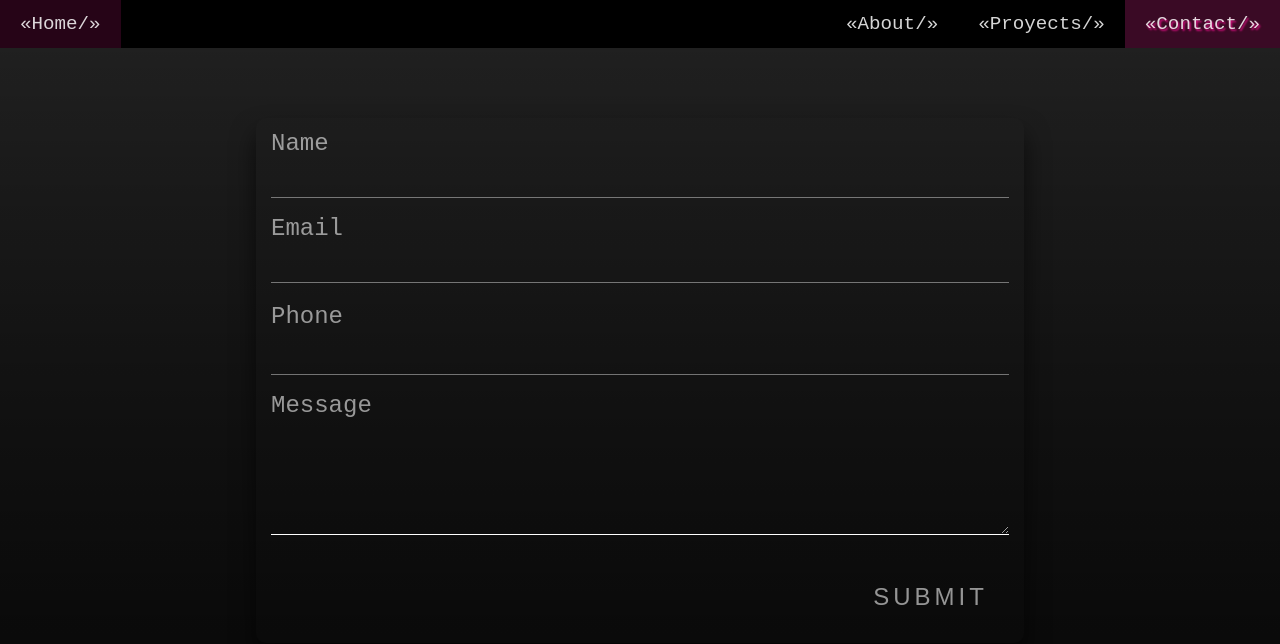
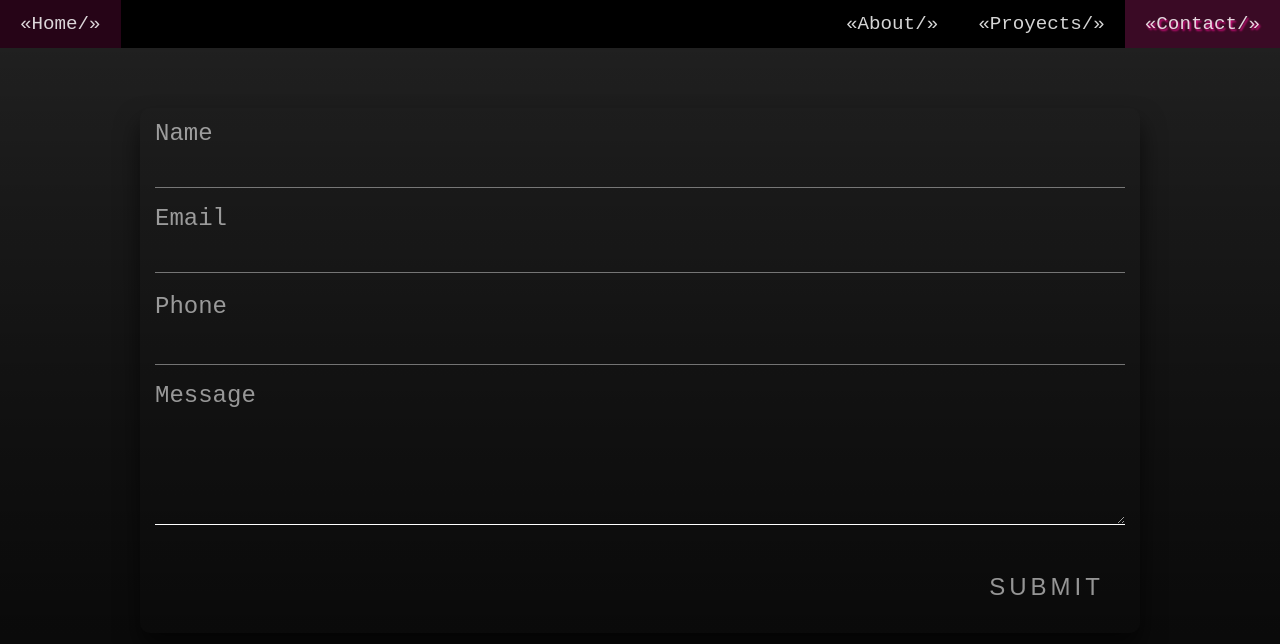
Before and after one commit to gasteac/gasteac, a React (Vite) app: page /contact in a window 1280 px wide. Shown: the top 644 px of the page. Built offline with nearby package versions, Linux system fonts and the light colour scheme; no server answers.

Commit message:
fixed contact

```diff
--- a/pages/contactPage/contactPage.css
+++ b/pages/contactPage/contactPage.css
@@ -1,11 +1,11 @@
 .contactPage {
   display: flex;
-  align-items: center;
   justify-content: center;
 }
 
 .login-box {
-  width: 85%;
+  max-width: 90%;
+  width: 100vw;
   font-size: 1.5rem;
   margin-top: 30px;
   padding: 15px;
@@ -191,8 +191,9 @@ input:-webkit-autofill:active {
 
 @media (min-width: 870px) {
   .login-box {
-    margin-top: 70px;
-    width: 60vw !important;
+    margin-top: 60px;
+    max-width: 80%;
+    width: 1000px;
   }
 }
 
--- a/src/index.css
+++ b/src/index.css
@@ -47,12 +47,11 @@ body {
   color: var(--text-color);
   margin: 0;
   padding: 0;
-  height: 100vh; /* fallback for Js load */
+  height: 100vh;
   height: var(--doc-height);
   box-sizing: border-box;
   overflow: hidden;
   font-family: "Source Code Pro", monospace;
-  /* background: linear-gradient(#15a77bc4, #097588d8); */
   background: linear-gradient(#000000a2, 50%, #000000d8);
 }
 
```
